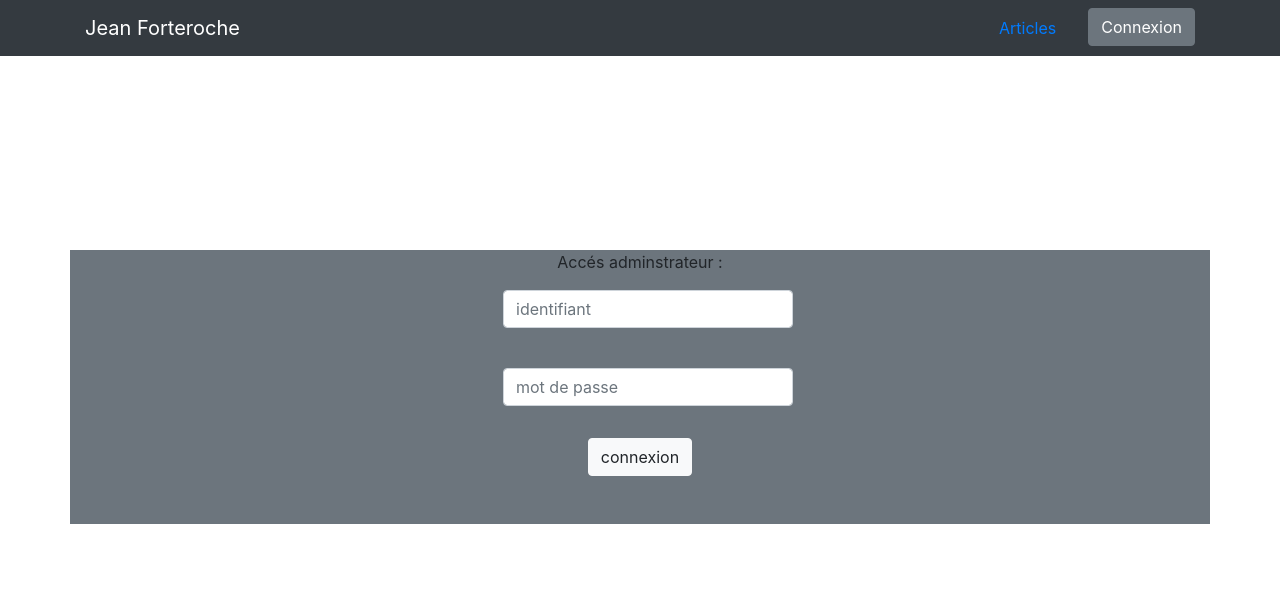
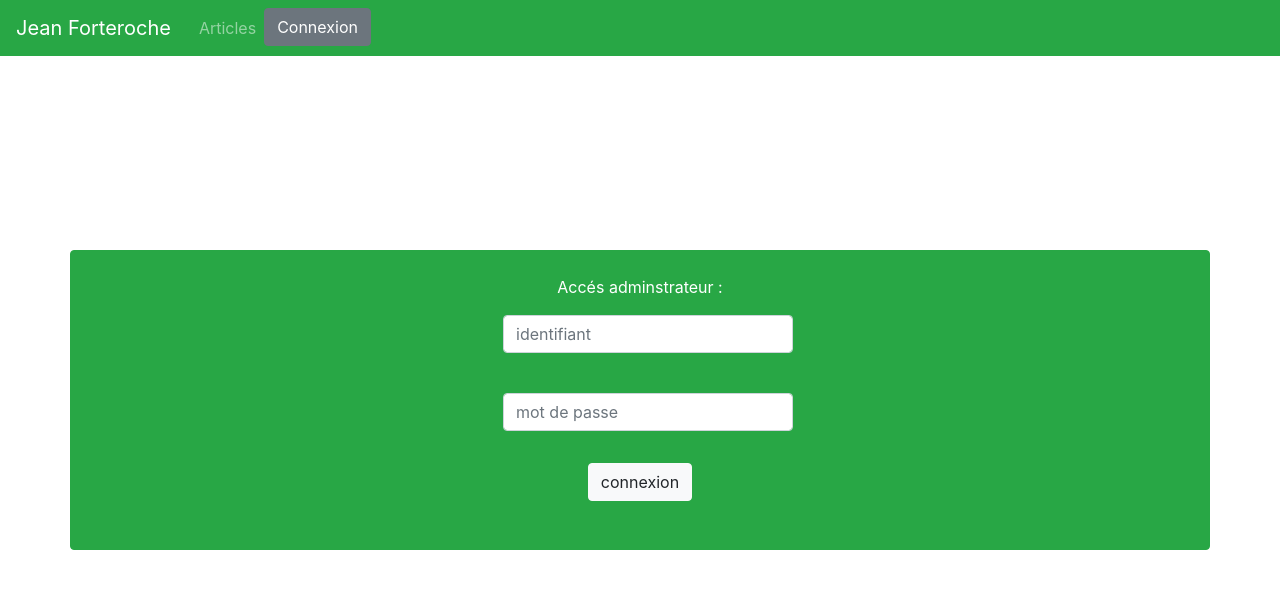
Before and after one commit to cidja/p4_blog_serveur_and_local, a PHP site: page /view/frontend/connexionBackendForm.php in a window 1280 px wide. Shown: the top 589 px of the page. Run offline with PHP 8.4, Linux system fonts and the light colour scheme.

Commit message:
navbar ok

```diff
--- a/view/backend/templateBackend.php
+++ b/view/backend/templateBackend.php
@@ -9,6 +9,9 @@
         <link rel="stylesheet" href="public/css/style.css"/>
         <!--Bootstrap cdn en dessous!-->
         <link rel="stylesheet" href="https://stackpath.bootstrapcdn.com/bootstrap/4.4.1/css/bootstrap.min.css" integrity="sha384-Vkoo8x4CGsO3+Hhxv8T/Q5PaXtkKtu6ug5TOeNV6gBiFeWPGFN9MuhOf23Q9Ifjh" crossorigin="anonymous">
+        <script src="https://code.jquery.com/jquery-3.4.1.slim.min.js" integrity="sha384-J6qa4849blE2+poT4WnyKhv5vZF5SrPo0iEjwBvKU7imGFAV0wwj1yYfoRSJoZ+n" crossorigin="anonymous"></script>
+        <script src="https://cdn.jsdelivr.net/npm/popper.js@1.16.0/dist/umd/popper.min.js" integrity="sha384-Q6E9RHvbIyZFJoft+2mJbHaEWldlvI9IOYy5n3zV9zzTtmI3UksdQRVvoxMfooAo" crossorigin="anonymous"></script>
+        <script src="https://stackpath.bootstrapcdn.com/bootstrap/4.4.1/js/bootstrap.min.js" integrity="sha384-wfSDF2E50Y2D1uUdj0O3uMBJnjuUD4Ih7YwaYd1iqfktj0Uod8GCExl3Og8ifwB6" crossorigin="anonymous"></script>
         <script src="https://kit.fontawesome.com/bad7172f0a.js" crossorigin="anonymous"></script> <!--cdn fontawesome source: https://fontawesome.com/kits/bad7172f0a/settings !-->
         <script src="https://cdn.tiny.cloud/1/er48ufvc7i8vzzseiz1tka82m7p8bec1kdtkmjzdoctvosu2/tinymce/5/tinymce.min.js" referrerpolicy="origin"></script>
         <script>tinymce.init({selector:'#content'});</script> <!--CDN tony mce source: https://www.tiny.cloud/get-tiny/ !-->
--- a/view/frontend/connexionBackendForm.php
+++ b/view/frontend/connexionBackendForm.php
@@ -4,11 +4,11 @@
 <div id="backgroundLogin">
 
         <section id="sectionLogin">
-            <div class="container bg-secondary">
-                <div class="row">
-                    <div class="col-md-8 offset-md-2 col-lg-6 offset-lg-3 login-content pb-5 px-5">
+            <div class="container bg-success rounded border border-success">
+                <div class="row justify-content-center">
+                    <div class="mb-5 mt-4">
                         <form class="form-login" action="index.php?action=backend" method="post">
-                            <div class="text-center">
+                            <div class="text-center text-white">
                                 Accés adminstrateur :
                             </div>
                             <div class="form-group mt-2 text-center">
--- a/view/frontend/template.php
+++ b/view/frontend/template.php
@@ -9,18 +9,28 @@
         <link rel="stylesheet" href="public/css/style.css"/>
         <!--Bootstrap cdn en dessous!-->
         <link rel="stylesheet" href="https://stackpath.bootstrapcdn.com/bootstrap/4.4.1/css/bootstrap.min.css" integrity="sha384-Vkoo8x4CGsO3+Hhxv8T/Q5PaXtkKtu6ug5TOeNV6gBiFeWPGFN9MuhOf23Q9Ifjh" crossorigin="anonymous">
+        <script src="https://code.jquery.com/jquery-3.4.1.slim.min.js" integrity="sha384-J6qa4849blE2+poT4WnyKhv5vZF5SrPo0iEjwBvKU7imGFAV0wwj1yYfoRSJoZ+n" crossorigin="anonymous"></script>
+        <script src="https://cdn.jsdelivr.net/npm/popper.js@1.16.0/dist/umd/popper.min.js" integrity="sha384-Q6E9RHvbIyZFJoft+2mJbHaEWldlvI9IOYy5n3zV9zzTtmI3UksdQRVvoxMfooAo" crossorigin="anonymous"></script>
+        <script src="https://stackpath.bootstrapcdn.com/bootstrap/4.4.1/js/bootstrap.min.js" integrity="sha384-wfSDF2E50Y2D1uUdj0O3uMBJnjuUD4Ih7YwaYd1iqfktj0Uod8GCExl3Og8ifwB6" crossorigin="anonymous"></script>
     </head>
 
 <body>
     <header>
-        <nav class="navbar navbar-expand-md navbar-dark navbar-dark bg-dark fixed-top">
-            <div class="container">
+        <!--Brand  source: https://www.w3schools.com/bootstrap4/bootstrap_navbar.asp !-->
+            <nav class="navbar navbar-expand-md bg-success navbar-dark fixed-top">
                 <a class="navbar-brand" title="page d'accueil" href="index.php?action=home">Jean Forteroche</a>
-                <ul id="navbarToggler" class="nav collapse navbar-collapse flex-md-row justify-content-md-end align-items-sm-start">
-                    <li class="nav-item">
+            <!-- Toggler / collapsible Button !-->
+                <button class="navbar-toggler" type="button" data-toggle="collapse" data-target="#collapsibleNavbar">
+                    <span class="navbar-toggler-icon"></span>
+                </button>
+
+                <!--Navbar link !-->
+            <div class="collapse navbar-collapse" id="collapsibleNavbar">
+                <ul class="navbar-nav">
+                <li class="nav-item ml-1">
                     <a class="nav-link" href="index.php?action=listPosts">Articles</a>
                 </li>
-                    <li class="nav-item ml-3">
+                <li class="nav-item">
                     <a id="adminLink" class="btn btn-secondary" title="login" href="index.php?action=formAdmin">Connexion</a>
                 </li>
                 </ul>
```
Lines whose indentation alone changed are shown as unchanged.
